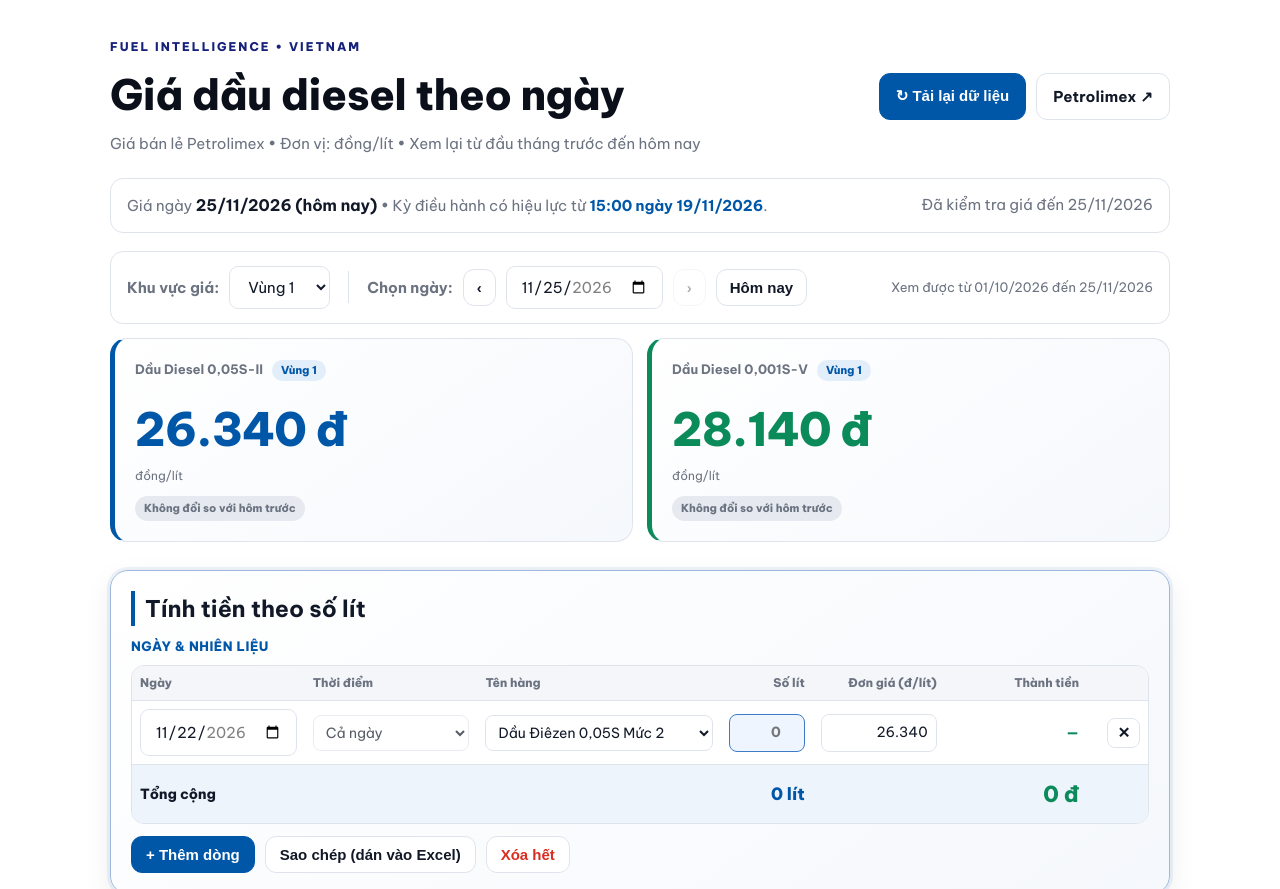
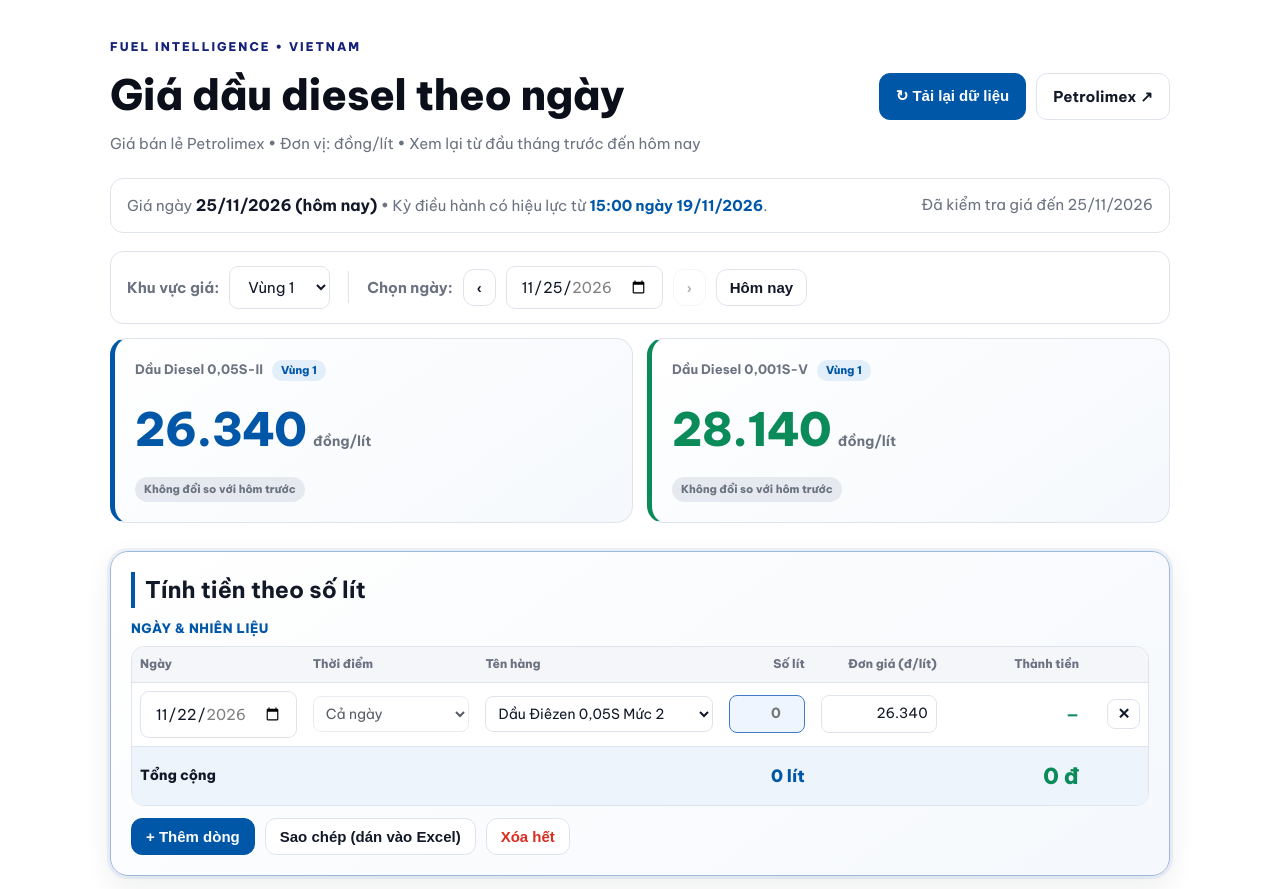
Before and after one commit to luongnhan26092000-sudo/1, a plain HTML site: page index.html in a window 1280 px wide. Shown: the top 889 px of the page. Drawn offline with Linux system fonts and the light colour scheme.

Commit message:
Add files via upload

```diff
--- a/index.html
+++ b/index.html
@@ -39,6 +39,7 @@ b.hl{color:#111827;font-size:16px}b.hl2{color:#0057A8}b.hl3{color:#7a5200}
 .card{border-left-width:5px}
 .card.c1{border-left-color:var(--blue)}.card.c2{border-left-color:var(--green)}
 .card .price{font-size:clamp(34px,5vw,46px)}
+.card .price::after{content:" đồng/lít";font-size:14px;font-weight:700;letter-spacing:0;color:var(--muted);margin-left:4px}
 .card.c1 .price:not(.est){color:#0057A8}.card.c2 .price:not(.est){color:#0b8a5a}
 .rg{display:inline-block;margin-left:6px;padding:2px 9px;border-radius:20px;background:#e3eefb;color:#0057A8;font-size:11px;font-weight:800;vertical-align:middle}
 #calc{background:linear-gradient(145deg,#ffffff,#f5f8fc);border:1px solid #9db8dc;border-radius:18px;padding:20px;box-shadow:0 0 0 3px rgba(0,87,168,.07),0 10px 28px rgba(16,24,40,.08)}
@@ -105,14 +106,13 @@ tfoot td{font-weight:800;border-top:1px solid var(--line);background:#f4f6fa}
  <button id="next" title="Ngày sau">›</button>
  <button id="today">Hôm nay</button>
  <span class="sp"></span>
- <span class="muted" id="range" style="font-size:13px"></span>
 </div>
 
 <div id="warn" class="warn hidden"></div>
 
 <div class="grid" id="cards">
-<div class="card c1"><div class="label">Dầu Diesel 0,05S-II <span class="rg"></span></div><div class="price" id="do">—</div><div class="unit">đồng/lít</div><div class="badge" id="b_do"></div></div>
-<div class="card c2"><div class="label">Dầu Diesel 0,001S-V <span class="rg"></span></div><div class="price" id="do001">—</div><div class="unit">đồng/lít</div><div class="badge" id="b_do001"></div></div>
+<div class="card c1"><div class="label">Dầu Diesel 0,05S-II <span class="rg"></span></div><div class="price" id="do">—</div><div class="badge" id="b_do"></div></div>
+<div class="card c2"><div class="label">Dầu Diesel 0,001S-V <span class="rg"></span></div><div class="price" id="do001">—</div><div class="badge" id="b_do001"></div></div>
 </div>
 
 <div class="section" id="calc"><h2>Tính tiền theo số lít</h2>
@@ -160,6 +160,7 @@ const parse=s=>{const a=s.split('-').map(Number);return new Date(a[0],a[1]-1,a[2
 const addDays=(s,n)=>{const d=parse(s);d.setDate(d.getDate()+n);return fmtISO(d);};
 const fmtVN=s=>{const a=s.split('-');return a[2]+'/'+a[1]+'/'+a[0];};
 const money=v=>v==null?'—':v.toLocaleString('vi-VN')+' đ';
+const plain=v=>v==null?'—':v.toLocaleString('vi-VN');
 const $=id=>document.getElementById(id);
 
 const today=fmtISO(new Date());
@@ -204,7 +205,6 @@ function render(){
   const day=$('day');
   day.min=minD;day.max=maxD;day.value=sel;
   $('prev').disabled=sel<=minD;$('next').disabled=sel>=maxD;
-  $('range').textContent='Xem được từ '+fmtVN(minD)+' đến '+fmtVN(maxD);
 
   document.querySelectorAll('.rg').forEach(e=>{e.textContent=region()==='v1'?'Vùng 1':'Vùng 2';});
   const noData=sel>DATA_THROUGH;
@@ -218,7 +218,7 @@ function render(){
   const prev=noData?null:periodAt(addDays(sel,-1));
   for(const k of KEYS){
     const est=isEst(cur,k);
-    $(k).textContent=(est?'≈ ':'')+money(priceOf(cur,k));
+    $(k).textContent=(est?'≈ ':'')+plain(priceOf(cur,k));
     $(k).className='price'+(est?' est':'');
     $(k).title=est?EST_TIP:'';
     badge($('b_'+k),priceOf(cur,k),priceOf(prev,k),est||isEst(prev,k));
```
